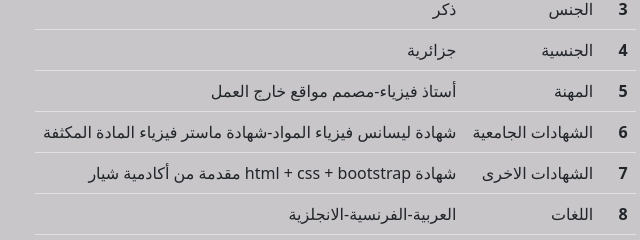
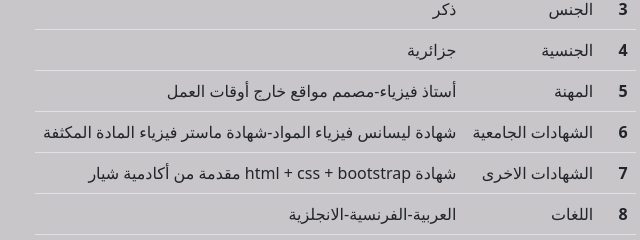
Before and after one commit to anouargattaf/ga4nono, a plain HTML site: page cv.html in a window 1280 px wide. Shown: the part 509-749 px from the top of the page, 414-1054 px from the left. Drawn offline with nearby package versions, Linux system fonts and the light colour scheme.

Commit message:
Update cv.html

```diff
--- a/cv.html
+++ b/cv.html
@@ -142,7 +142,7 @@
                 <tr>
                   <th scope="row">5</th>
                   <td>المهنة</td>
-                  <td>أستاذ فيزياء-مصمم مواقع خارج العمل</td>
+                  <td>أستاذ فيزياء-مصمم مواقع خارج أوقات العمل</td>
 
                 </tr>
                 <tr>
```
